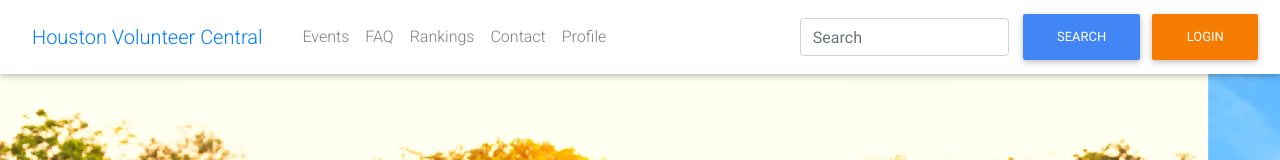
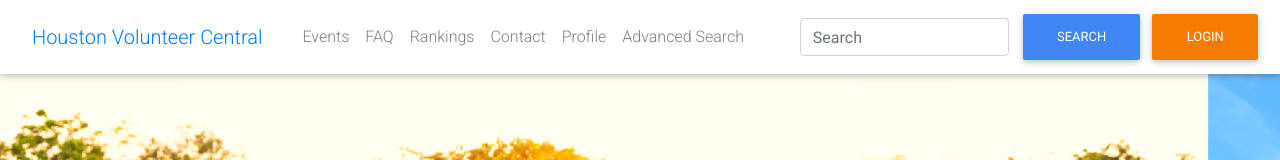
Before and after one commit to qwetboy10/YunginsHoustonHackathon, a React (Create React App) app in the folder Frontend/front/: page / in a window 1280 px wide. Shown: the top 160 px of the page. Built offline with nearby package versions, Linux system fonts and the light colour scheme.

Commit message:
changed stuff

```diff
--- a/Frontend/front/src/App.js
+++ b/Frontend/front/src/App.js
@@ -11,6 +11,7 @@ import Login from './Login.js';
 import Signup from './Signup.js';
 import Cookies from 'universal-cookie';
 import { getPersonByID } from './DataFetcher.js';
+import Search from './Search.js';
 class App extends Component {
   constructor(props) {
     super(props);
@@ -44,6 +45,7 @@ class App extends Component {
             <Route path='/profile' component={(props) => <Profile {...props} user={user}/>} />
             <Route path='/login' component={(props) => <Login {...props} update={this.checkCookies.bind(this)}/>} />
             <Route path='/signup' component={Signup} />
+            <Route path='/search' component={Search}/>
             <Route path='/' component={Home} />
 
           </Switch>
--- a/Frontend/front/src/NavBar.js
+++ b/Frontend/front/src/NavBar.js
@@ -21,8 +21,8 @@ class NavBar extends Component {
         <Navbar.Brand><Nav.Link onClick={()=>this.props.history.push("/")}>Houston Volunteer Central</Nav.Link></Navbar.Brand>
         <Navbar.Collapse id="basic-navbar-nav">
           <Nav className="mr-auto">
-            {["Events", "FAQ", "Rankings", "Contact", "Profile"].map((str) => (
-              <Nav.Link onClick={() => this.props.history.push(`/${str.replace(/ /g, '_').toLowerCase().replace("home", "")}`)}>
+            {["Events", "FAQ", "Rankings", "Contact", "Profile", "Advanced Search"].map((str) => (
+              <Nav.Link onClick={() => this.props.history.push(`/${str.replace(/ /g, '_').toLowerCase().replace("home", "").replace("advanced_search", "search")}`)}>
                 {str}
               </Nav.Link>
             ))}
```
Also changed, not shown: Frontend/front/src/DataFetcher.js (line endings or trailing spaces).
